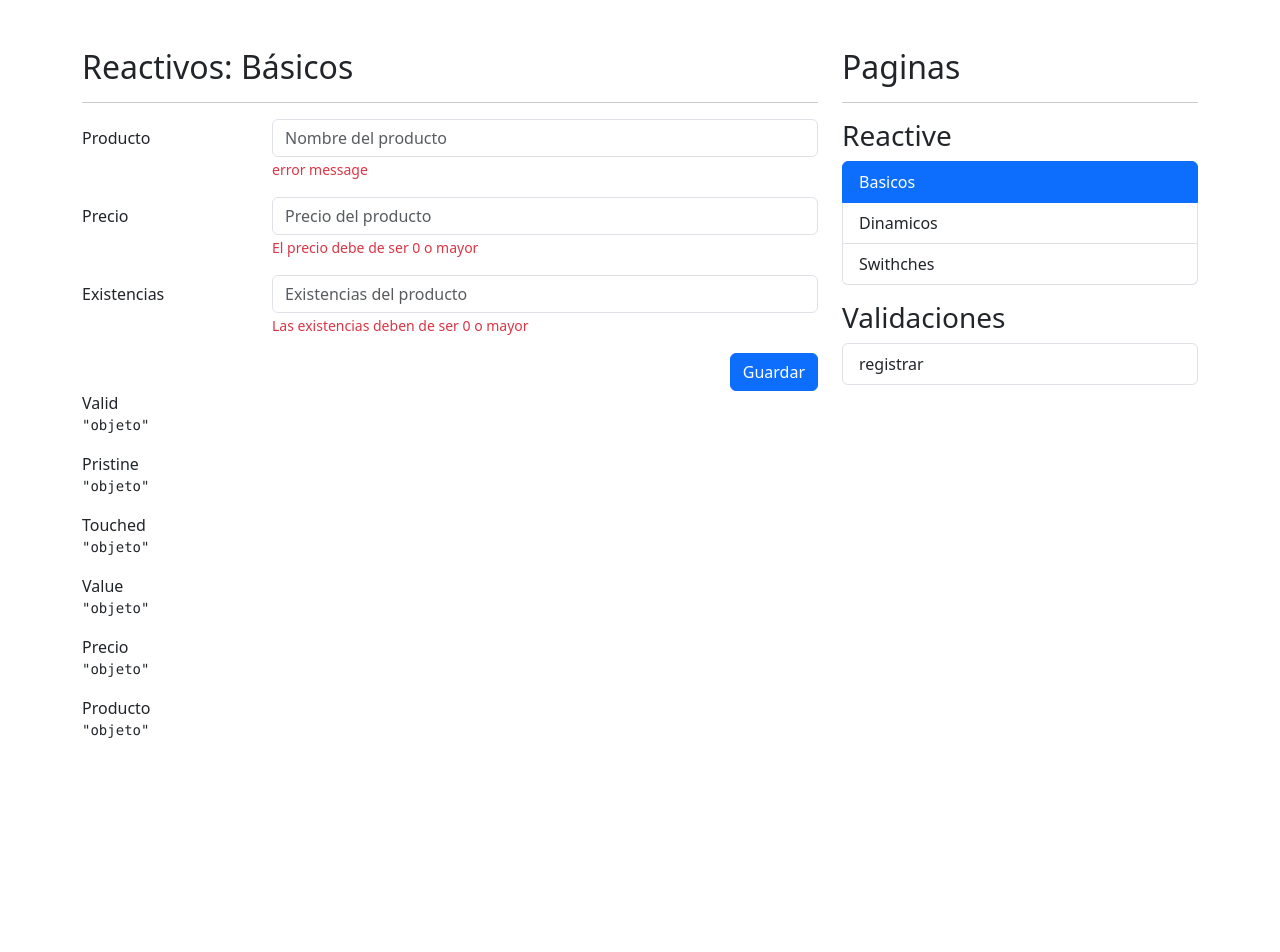
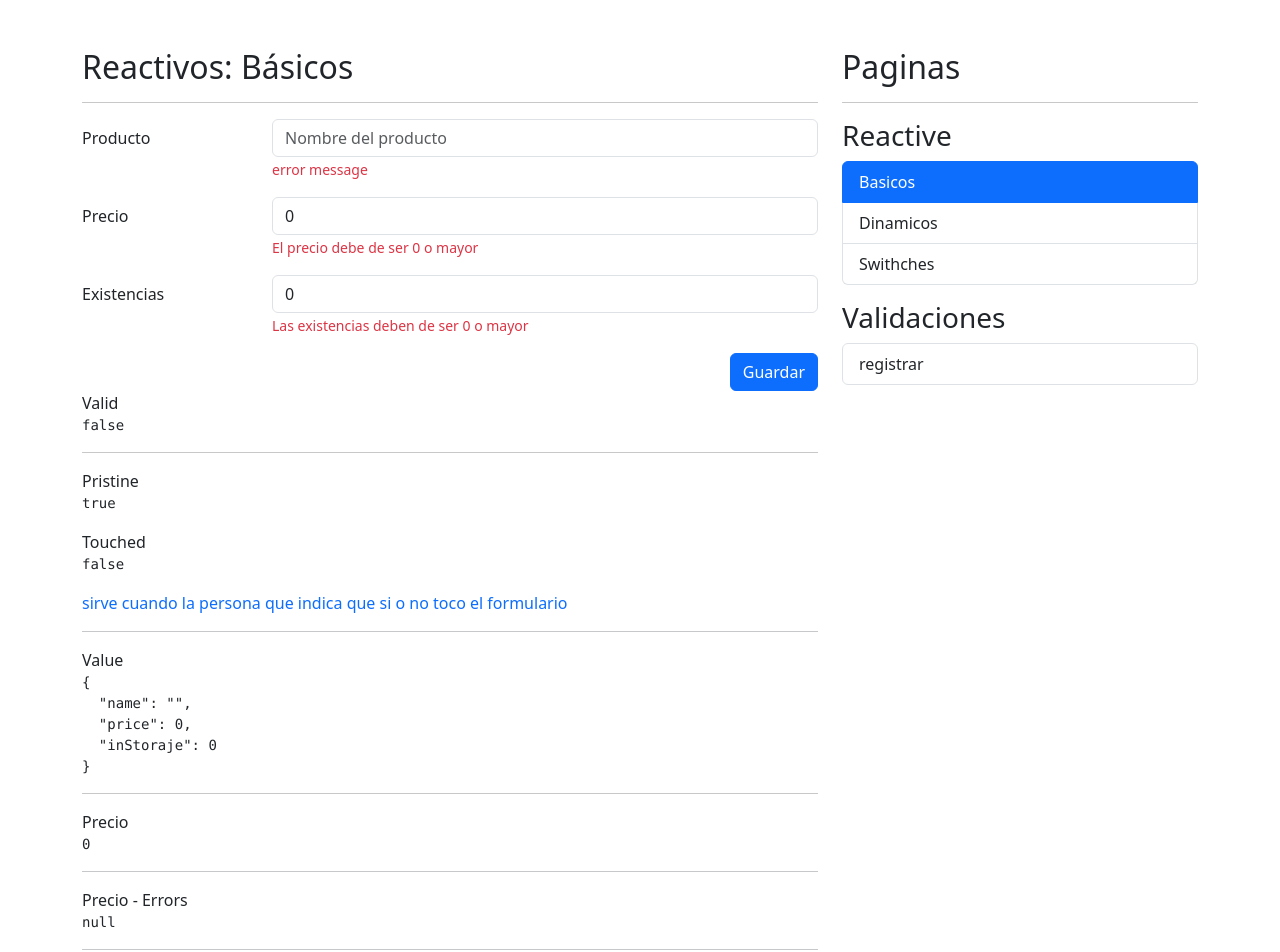
Before and after one commit to joseAL520/formsApp, an Angular app: page /reactive/basic in a window 1280 px wide. Shown: the top 952 px of the page. Before the commit the page ends 800 px from the top, so only its background shows below. Built offline with nearby package versions, Linux system fonts and the light colour scheme.

Commit message:
formilario basico: forma de hacerlos y validadores

```diff
--- a/src/app/reactive/pages/basic-page/basic-page.component.html
+++ b/src/app/reactive/pages/basic-page/basic-page.component.html
@@ -4,7 +4,7 @@
 <div class="row">
     <div class="col">
 
-        <form autocomplete="off">
+        <form [formGroup]="myForm" (ngSubmit)="onSave()" autocomplete="off">
 
             <!-- Campo de producto -->
             <div class="mb-3 row">
@@ -13,6 +13,7 @@
 
                     <input type="text"
                            class="form-control"
+                           formControlName="name"
                            placeholder="Nombre del producto">
 
                     <span class="form-text text-danger">
@@ -28,6 +29,7 @@
                 <div class="col-sm-9">
                     <input type="number"
                            class="form-control"
+                           formControlName="price"
                            placeholder="Precio del producto">
                     <span class="form-text text-danger">
                         El precio debe de ser 0 o mayor
@@ -41,6 +43,7 @@
                 <div class="col-sm-9">
                     <input type="number"
                            class="form-control"
+                           formControlName="inStoraje"
                            placeholder="Existencias del producto">
 
                     <span class="form-text text-danger">
@@ -73,21 +76,29 @@
     <div class="col">
 
         <span>Valid</span>
-        <pre>{{ 'objeto' | json }}</pre>
-
+        <pre>{{ myForm.valid | json }}</pre>
+        <hr>
         <span>Pristine</span>
-        <pre>{{ 'objeto' | json }}</pre>
-
+        <pre>{{ myForm.pristine | json }}</pre>
         <span>Touched</span>
-        <pre>{{ 'objeto' | json }}</pre>
+        <pre>{{ myForm.touched | json }}</pre>
+        <p class="text-primary"> sirve cuando la persona que indica que
+                                si o no toco el formulario</p>
+        <hr>
 
         <span>Value</span>
-        <pre>{{ 'objeto' | json }}</pre>
-
+        <pre>{{ myForm.value | json }}</pre>
+<hr>
         <span>Precio</span>
-        <pre>{{ 'objeto' | json }}</pre>
-
+        <pre>{{ myForm.controls['price'].value | json }}</pre>
+<hr>
+        <span>Precio - Errors</span>
+        <pre>{{ myForm.controls['price'].errors | json }}</pre>
+<hr>
         <span>Producto</span>
-        <pre>{{ 'objeto' | json }}</pre>
+        <pre>{{ myForm.controls['name'].value | json }}</pre>
+<hr>
+        <span>Producto - Errors</span>
+        <pre>{{ myForm.controls['name'].errors | json }}</pre>
     </div>
 </div>
--- a/src/app/reactive/pages/basic-page/basic-page.component.ts
+++ b/src/app/reactive/pages/basic-page/basic-page.component.ts
@@ -1,9 +1,42 @@
-import { Component } from '@angular/core';
+import { Component, OnInit } from '@angular/core';
+import { FormBuilder, FormControl, FormGroup, Validator, Validators } from '@angular/forms';
 
 @Component({
   templateUrl: './basic-page.component.html',
   styles: ``
 })
-export class BasicPageComponent {
+export class BasicPageComponent  {
+
+  //TODO: forma 1
+  // public myForm: FormGroup = new FormGroup({
+  //     name: new FormControl(''),
+  //     price: new FormControl(0,),
+  //     inStoraje: new FormControl(0),
+  // })
+
+
+  //TODO: forma 2
+  public myForm:FormGroup = this.fb.group({
+    name:['',[Validators.required, Validators.minLength(3)]] ,
+    price: [0, [Validators.required, Validators.minLength(0)]],
+    inStoraje: [0,[Validators.required, Validators.minLength(0)]],
+  })
+
+
+  constructor (private fb: FormBuilder){}
+
+
+
+
+
+  onSave():void{
+    if(this.myForm.invalid) return;
+    console.log(this.myForm.value)
+
+
+  }
+
+
+
 
 }
--- a/src/app/reactive/reactive.module.ts
+++ b/src/app/reactive/reactive.module.ts
@@ -5,6 +5,7 @@
 import { BasicPageComponent } from './pages/basic-page/basic-page.component';
 import { DynamiPageComponent } from './pages/dynami-page/dynami-page.component';
 import { SwitchesPageComponent } from './pages/switches-page/switches-page.component';
+import { ReactiveFormsModule } from '@angular/forms';
 
 
 @NgModule({
@@ -15,7 +16,8 @@
   ],
   imports: [
     CommonModule,
-    ReactiveRoutingModule
+    ReactiveRoutingModule,
+    ReactiveFormsModule
   ]
 })
 export class ReactiveModule { }
```
